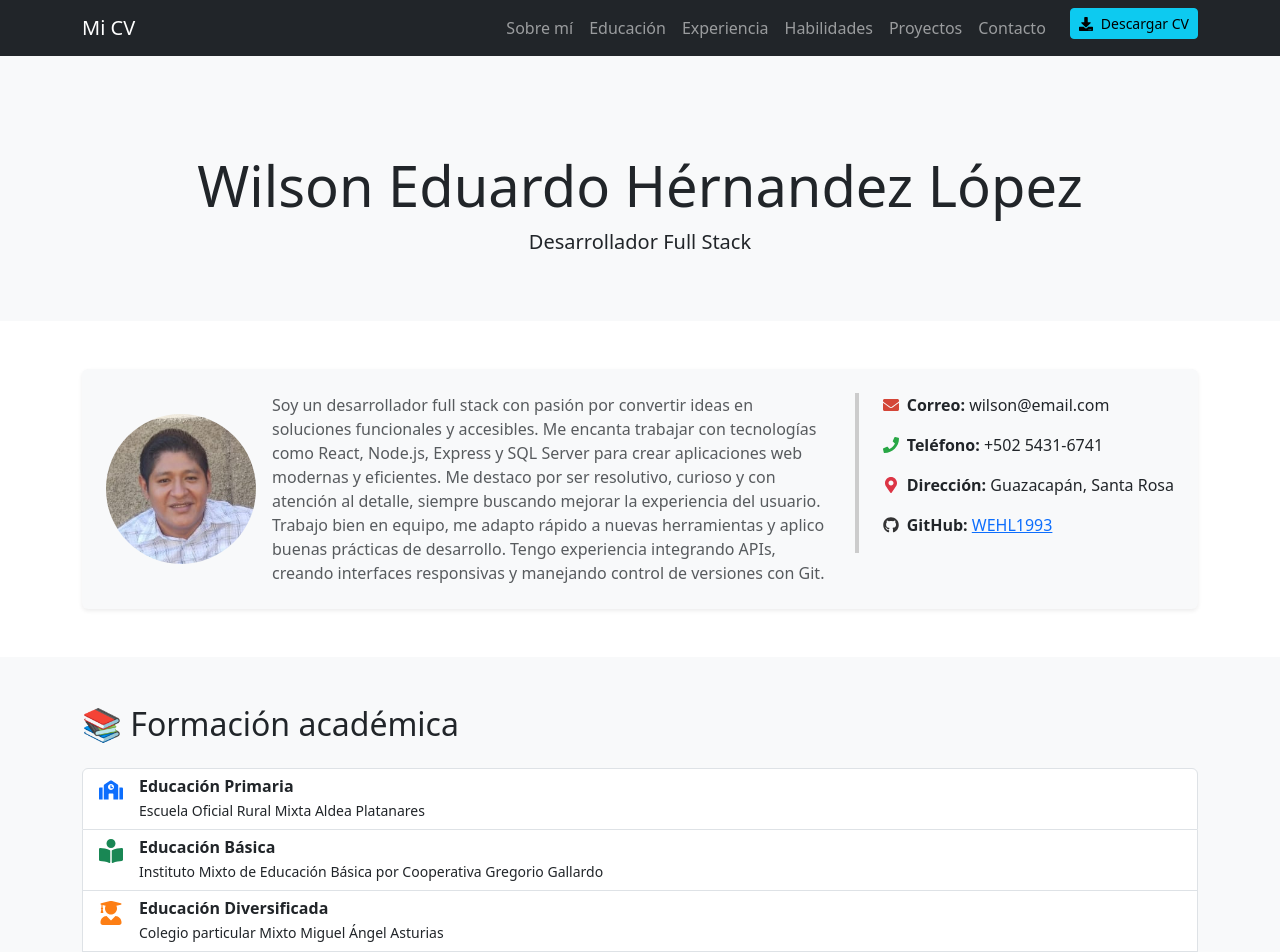
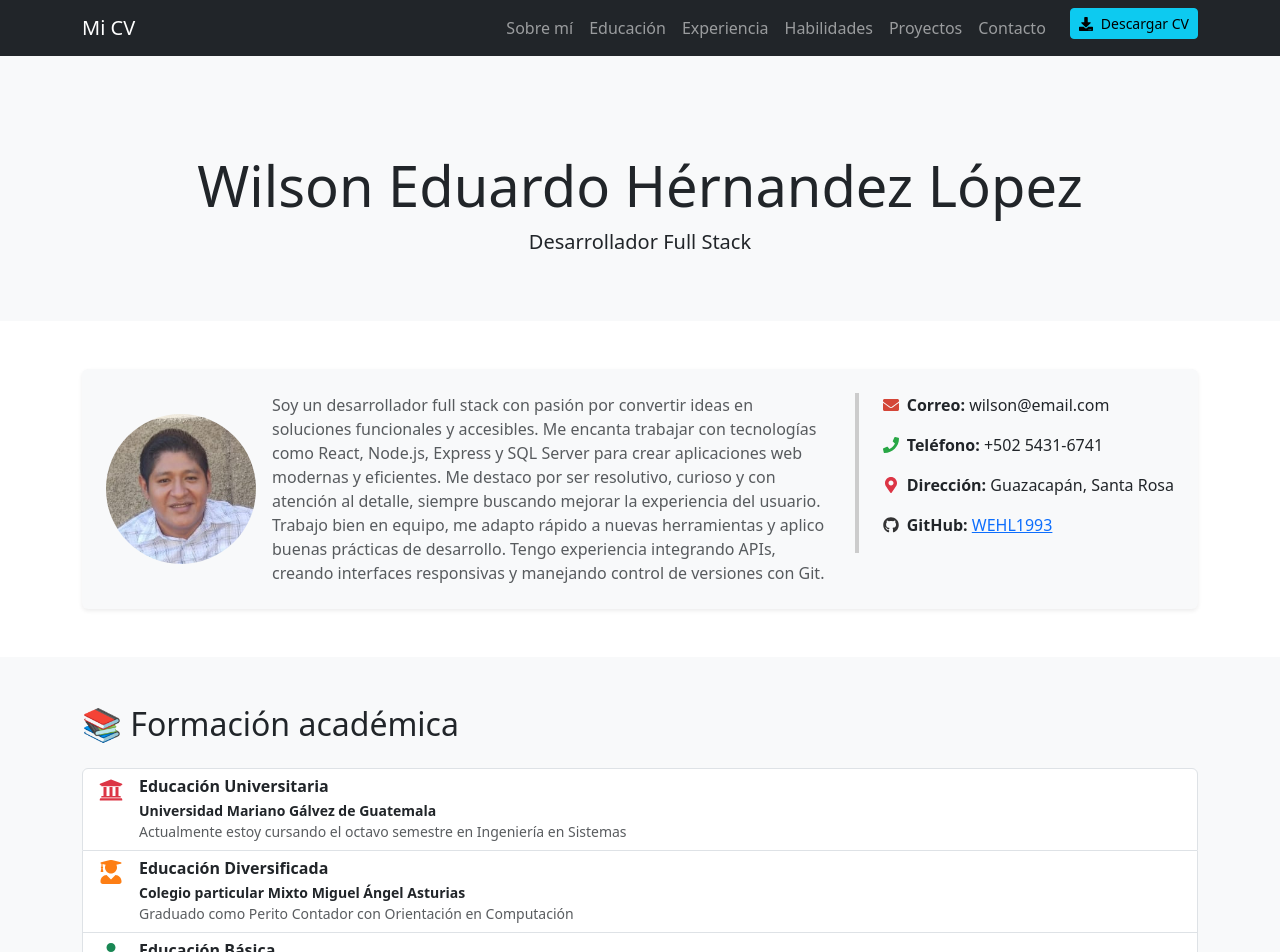
Before and after one commit to WEHL1993/hoja-de-vida, a React (Vite) app: page / in a window 1280 px wide. Shown: the top 952 px of the page. Built offline with nearby package versions, Linux system fonts and the light colour scheme.

Commit message:
Education.jsx: Actualice mi formación académica

```diff
--- a/src/components/Education.jsx
+++ b/src/components/Education.jsx
@@ -3,24 +3,28 @@ import { FaSchool, FaBookReader, FaUserGraduate, FaUniversity } from 'react-icon
 export default function Education() {
   const educationList = [
     {
-      nivel: 'Educación Primaria',
-      institucion: 'Escuela Oficial Rural Mixta Aldea Platanares',
-      icon: <FaSchool size={24} color="#0d6efd" />
+      nivel: 'Educación Universitaria',
+      institucion: 'Universidad Mariano Gálvez de Guatemala',
+      descripcion: 'Actualmente estoy cursando el octavo semestre en Ingeniería en Sistemas',
+      icon: <FaUniversity size={24} color="#dc3545" />
+    },
+    {
+      nivel: 'Educación Diversificada',
+      institucion: 'Colegio particular Mixto Miguel Ángel Asturias',
+      descripcion: 'Graduado como Perito Contador con Orientación en Computación',
+      icon: <FaUserGraduate size={24} color="#fd7e14" />
     },
     {
       nivel: 'Educación Básica',
       institucion: 'Instituto Mixto de Educación Básica por Cooperativa Gregorio Gallardo',
+      descripcion: '',
       icon: <FaBookReader size={24} color="#198754" />
     },
     {
-      nivel: 'Educación Diversificada',
-      institucion: 'Colegio particular Mixto Miguel Ángel Asturias',
-      icon: <FaUserGraduate size={24} color="#fd7e14" />
-    },
-    {
-      nivel: 'Educación Universitaria',
-      institucion: 'Universidad Mariano Gálvez de Guatemala',
-      icon: <FaUniversity size={24} color="#dc3545" />
+      nivel: 'Educación Primaria',
+      institucion: 'Escuela Oficial Rural Mixta Aldea Platanares',
+      descripcion: '',
+      icon: <FaSchool size={24} color="#0d6efd" />
     }
   ];
 
@@ -34,7 +38,10 @@ export default function Education() {
               <div className="me-3">{edu.icon}</div>
               <div>
                 <h6 className="fw-bold mb-1">{edu.nivel}</h6>
-                <p className="mb-0 small">{edu.institucion}</p>
+                <p className="mb-0 small fw-semibold">{edu.institucion}</p>
+                {edu.descripcion && (
+                  <p className="mb-0 small text-muted">{edu.descripcion}</p>
+                )}
               </div>
             </div>
           ))}
```
